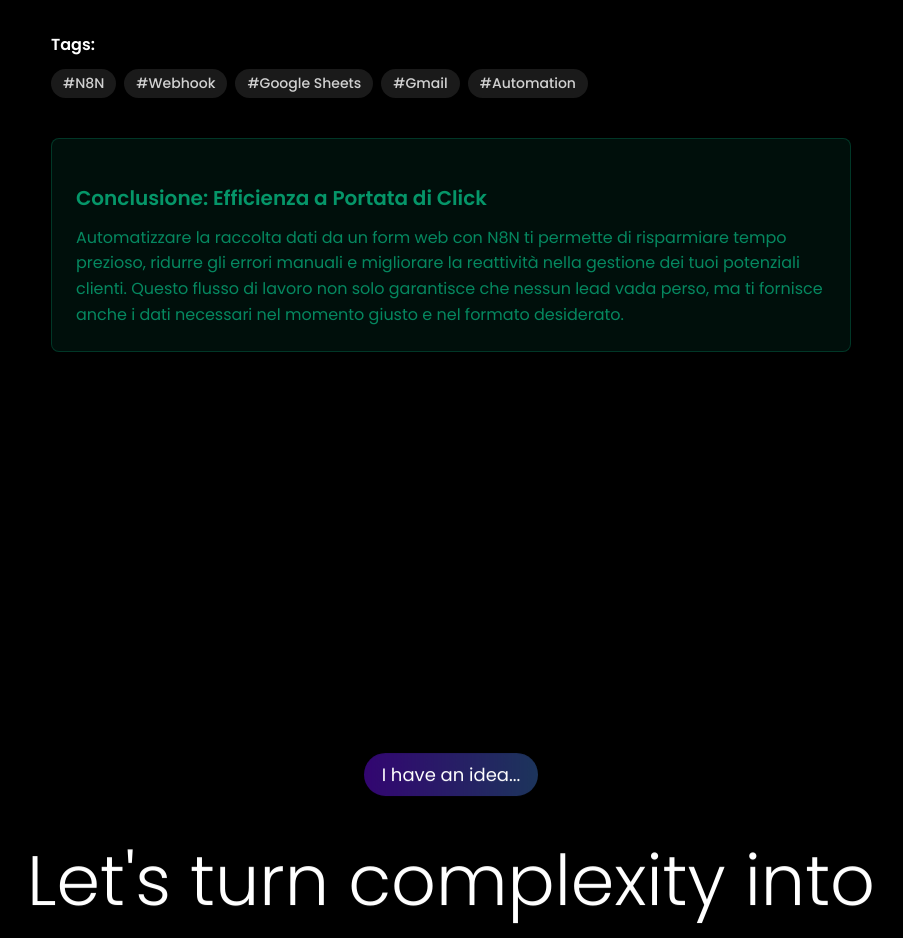
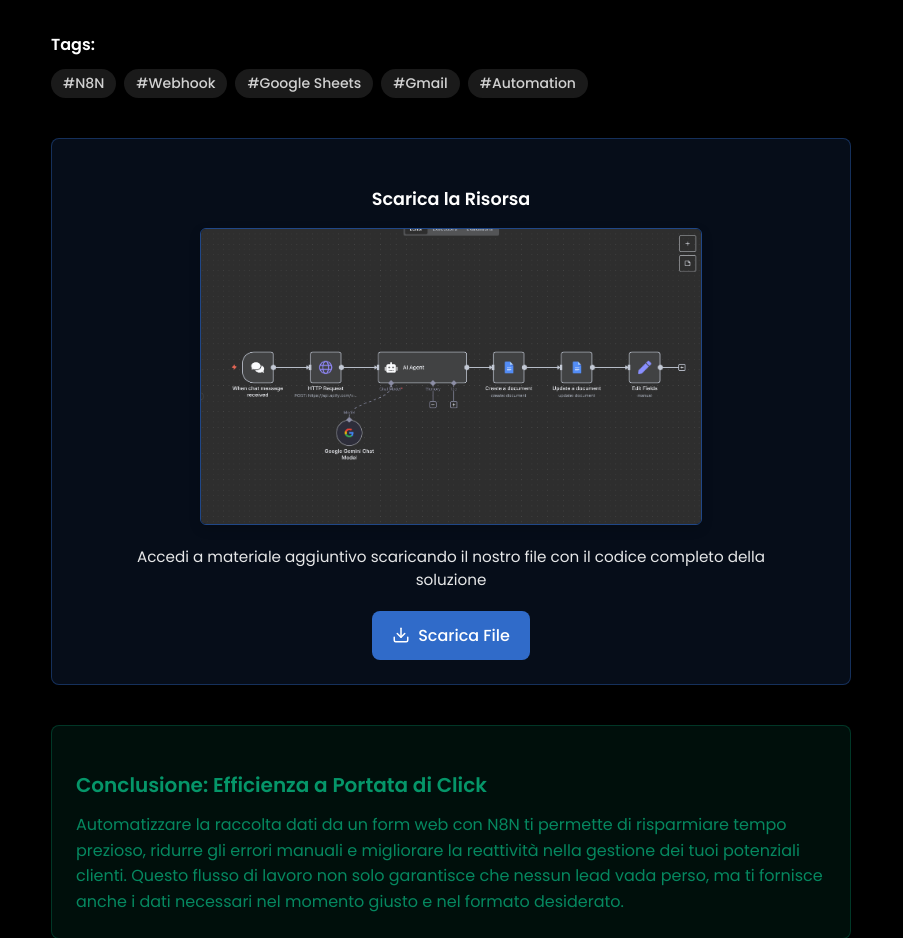
Before and after one commit to Stelk-dev/ai-web-agency, a React (Create React App) app: page /blog/1 in a window 1280 px wide. Shown: the part 2660-3598 px from the top of the page, without its empty margins (189-1092 px from the left). Built offline with nearby package versions, Linux system fonts and the light colour scheme.

Commit message:
Add code per agent inside the blog

```diff
--- a/src/data/BlogPosts.js
+++ b/src/data/BlogPosts.js
@@ -10,7 +10,8 @@
 // - tags: array of tags for categorization
 
 // Import blog post images
-import n8nImage from "../assets/blog-posts/n8n.png";
+import n8nImage from "../assets/blog-posts/1/n8n.png";
+import n8nAgentCode from "../assets/blog-posts/1/n8n_agent_code.png";
 
 export const blogPosts = [
   {
@@ -28,6 +29,7 @@
       type: "gradient",
       colors: ["#3B82F6", "#60A5FA"],
       hoverImage: n8nImage,
+      fileImage: n8nAgentCode,
     },
     steps: [
       {
--- a/src/pages/BlogPost.js
+++ b/src/pages/BlogPost.js
@@ -12,6 +12,7 @@
   FiDatabase,
   FiMail,
   FiArrowRight,
+  FiDownload,
 } from "react-icons/fi";
 import { FaYoutube } from "react-icons/fa";
 
@@ -166,7 +167,7 @@
                 overflow: "hidden",
                 boxShadow: "0 4px 6px rgba(0, 0, 0, 0.1)",
                 position: "relative",
-                paddingTop: "56.25%", // 16:9 Aspect Ratio
+                paddingTop: "56.25%" // 16:9 Aspect Ratio
               }}
             >
               <iframe
@@ -526,6 +527,99 @@
             </div>
           )}
 
+          {/* Download Section */}
+          <div style={{ marginBottom: "40px" }}>
+            <div
+              style={{
+                backgroundColor: "rgba(59, 130, 246, 0.1)",
+                border: "1px solid rgba(59, 130, 246, 0.3)",
+                borderRadius: "8px",
+                padding: "24px",
+                display: "flex",
+                flexDirection: "column",
+                alignItems: "center",
+                justifyContent: "center",
+              }}
+            >
+              <h4
+                style={{
+                  fontSize: "1.1rem",
+                  fontWeight: "600",
+                  marginBottom: "16px",
+                  color: "white",
+                  textAlign: "center",
+                }}
+              >
+                Scarica la Risorsa
+              </h4>
+
+              {post.image && post.image.fileImage && (
+                <div
+                  style={{
+                    width: "100%",
+                    maxWidth: "500px",
+                    marginBottom: "20px",
+                    borderRadius: "6px",
+                    overflow: "hidden",
+                    border: "1px solid rgba(59, 130, 246, 0.5)",
+                    boxShadow: "0 4px 12px rgba(0, 0, 0, 0.15)",
+                  }}
+                >
+                  <img
+                    src={post.image.fileImage}
+                    alt="Risorsa scaricabile"
+                    style={{
+                      width: "100%",
+                      height: "auto",
+                      display: "block",
+                    }}
+                  />
+                </div>
+              )}
+
+              <p
+                style={{
+                  margin: "0 0 20px 0",
+                  color: "rgba(255, 255, 255, 0.9)",
+                  fontSize: "0.95rem",
+                  textAlign: "center",
+                  maxWidth: "90%",
+                }}
+              >
+                Accedi a materiale aggiuntivo scaricando il nostro file con il codice completo della soluzione
+              </p>
+
+              <a
+                href="https://drive.google.com/file/d/16cNP_F5va9A89bL2fFjmk_V6RxwUFxEy/view?usp=drive_link"
+                target="_blank"
+                rel="noopener noreferrer"
+                style={{
+                  display: "flex",
+                  alignItems: "center",
+                  gap: "8px",
+                  backgroundColor: "rgba(59, 130, 246, 0.8)",
+                  color: "white",
+                  padding: "12px 20px",
+                  borderRadius: "8px",
+                  textDecoration: "none",
+                  fontWeight: "500",
+                  transition: "all 0.2s ease",
+                }}
+                onMouseOver={(e) => {
+                  e.currentTarget.style.backgroundColor = "rgba(59, 130, 246, 1)";
+                  e.currentTarget.style.transform = "translateY(-2px)";
+                }}
+                onMouseOut={(e) => {
+                  e.currentTarget.style.backgroundColor = "rgba(59, 130, 246, 0.8)";
+                  e.currentTarget.style.transform = "translateY(0)";
+                }}
+              >
+                <FiDownload style={{ width: "18px", height: "18px" }} />
+                Scarica File
+              </a>
+            </div>
+          </div>
+
           {/* Conclusion */}
           {post.content.conclusion && (
             <div
@@ -560,6 +654,8 @@
             </div>
           )}
 
+          {/* Download Link section removed as we have a dedicated download section with fileImage */}
+
           {/* Footer */}
           {post.content.footer && (
             <footer
```
Also changed, not shown: src/assets/blog-posts/1/n8n.png (renamed from src/assets/blog-posts/n8n.png), src/assets/blog-posts/1/n8n_agent_code.png (added).
